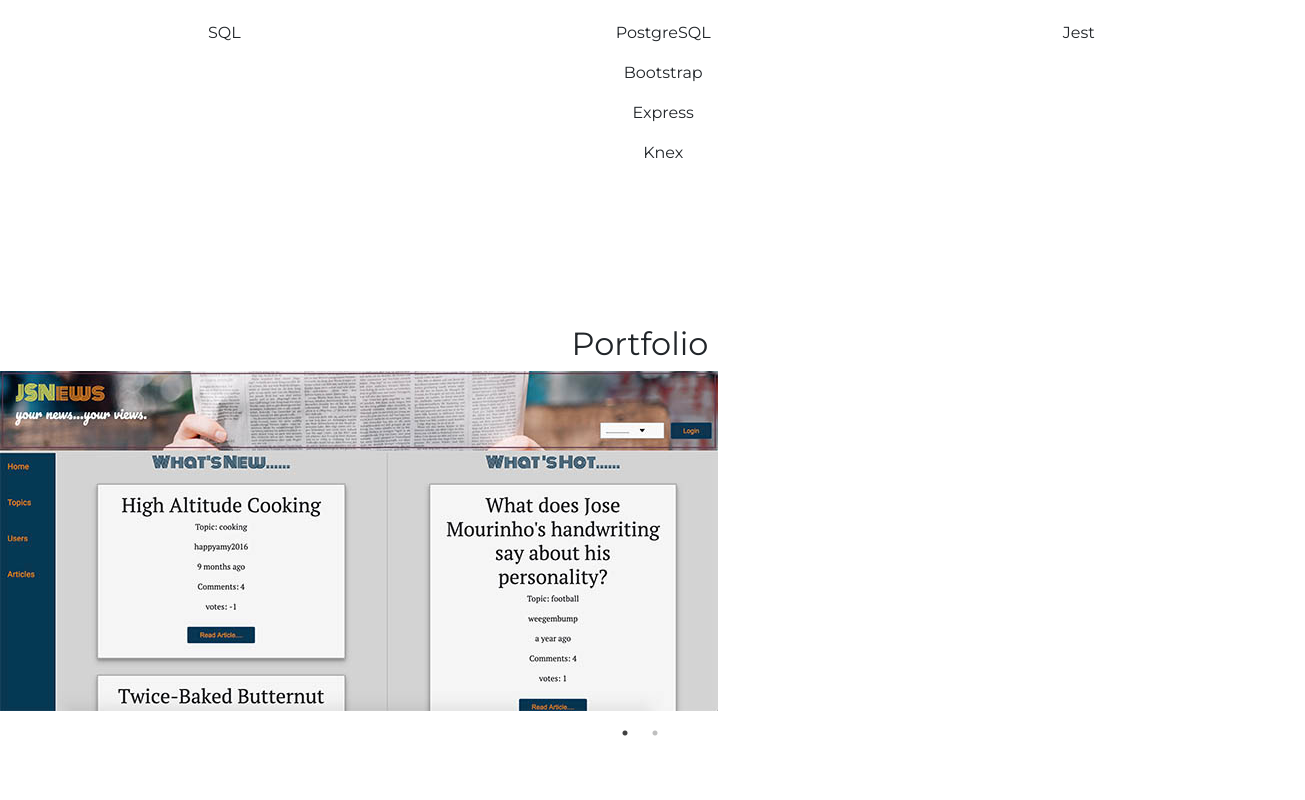
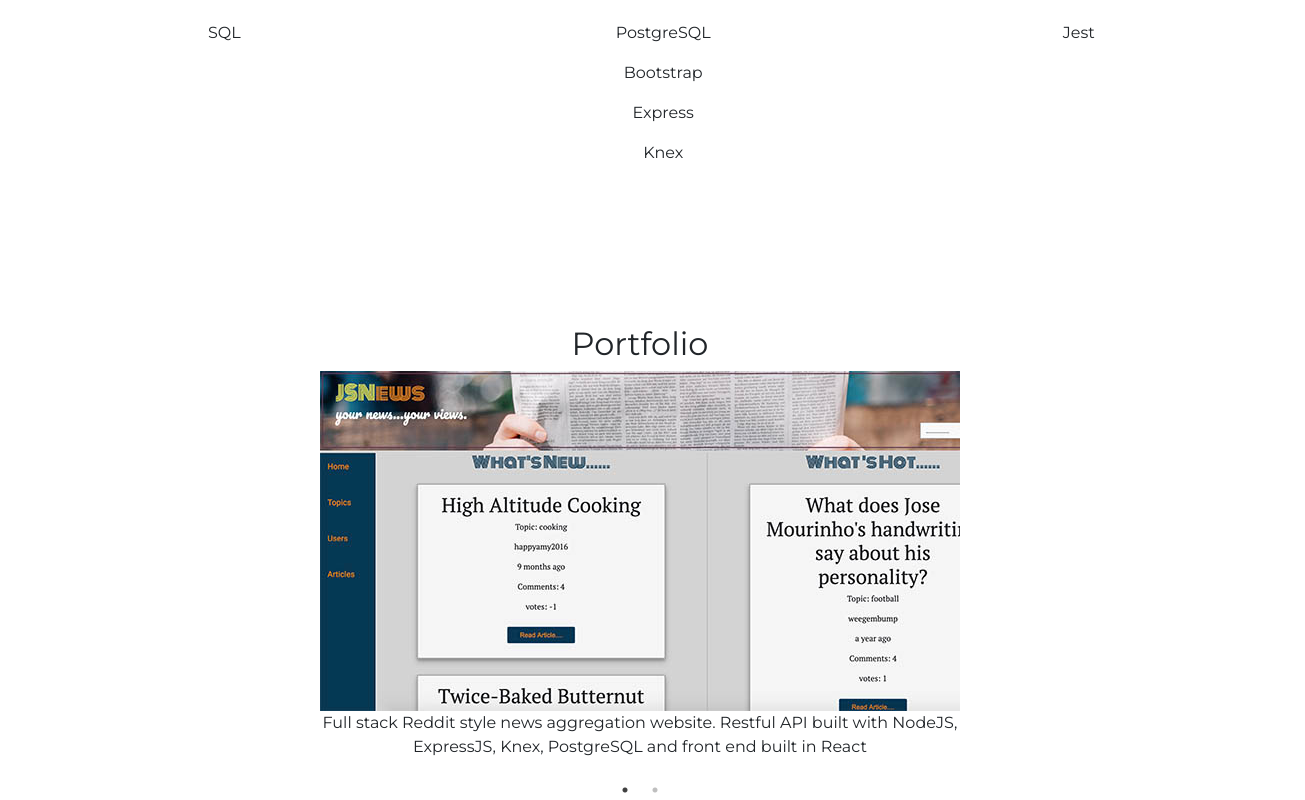
Before and after one commit to johnnezzi/PortfolioSite, a React (Create React App) app in the folder newwebsite/: page / in a window 1280 px wide. Shown: the part 1689-2489 px from the top of the page, 1305 px wide, since content can reach past the window. Before the commit the page ends 2432 px from the top, so only its background shows below. Built offline with nearby package versions, Linux system fonts and the light colour scheme.

Commit message:
add description to the carousel

```diff
--- a/newwebsite/src/components/Portfolio.js
+++ b/newwebsite/src/components/Portfolio.js
@@ -32,12 +32,12 @@ class Portfolio extends Component {
       slidesToScroll: 1
     };
     return (
-      <div>
+      <div className='main' >
         <h2> Portfolio </h2>
-        <Slider {...settings}>
+        <Slider {...settings} >
           {this.state.pieces.map(piece => (
             <div>
-              <img src={piece.image} alt=""/>
+               <a href=""><img src={piece.image} alt=""/></a> <p>{piece.description}</p>
             </div>
 
           ))}
--- a/newwebsite/src/css/Portfolio.css
+++ b/newwebsite/src/css/Portfolio.css
@@ -1,9 +1,6 @@
 .main {
-  text-align: center;
-  height: 100 vh;
-  display: flex;
-  flex-direction: column;
-  justify-content: space-around;
+ width: 50%;
+ margin: auto;
 }
 
 .image {
```
